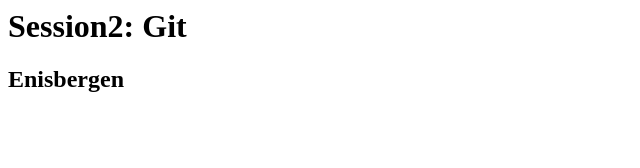
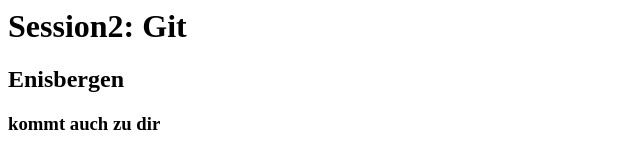
Before and after one commit to hausmusik/Webmapping, a plain HTML site: page index.html in a window 1280 px wide. Shown: the whole page, without its empty margins (0-640 px from the left). Drawn offline with Linux system fonts and the light colour scheme.

Commit message:
dritter Aenderung

```diff
--- a/index.html
+++ b/index.html
@@ -1,2 +1,3 @@
 <h1>Session2: Git</h1>
 <h2>Enisbergen</h2>
+<h3>kommt auch zu dir</h3>
```
